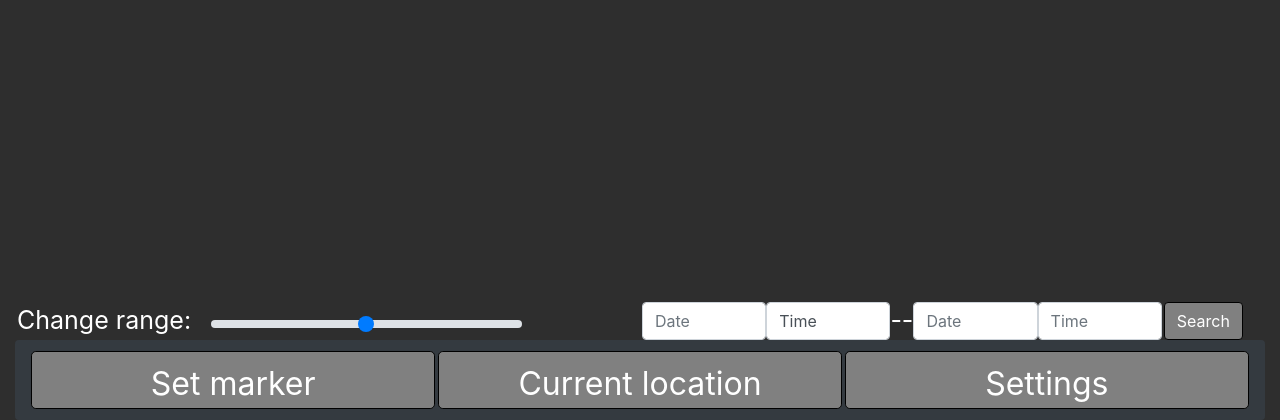
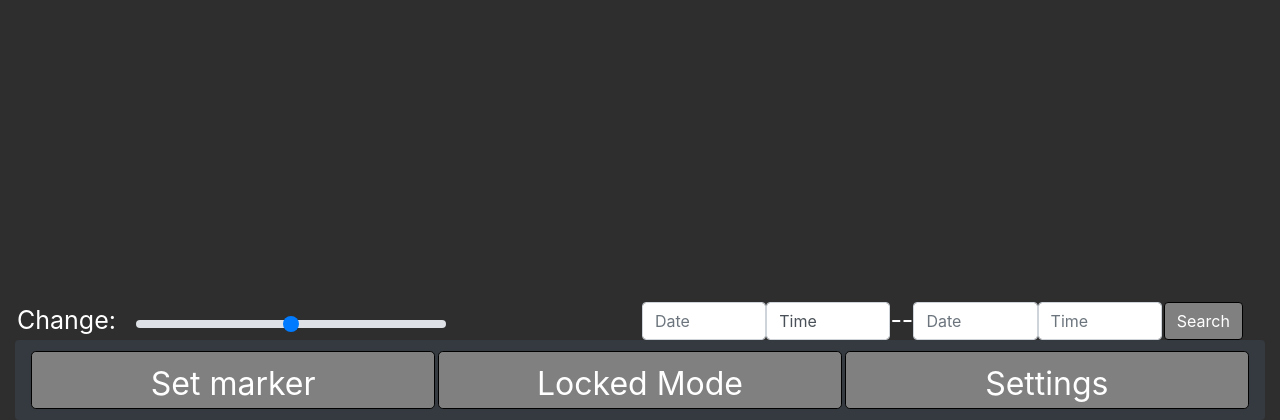
Before and after one commit to MTBorg/Place-of-interest, a Flask app: template server/templates/index.html in a window 1280 px wide. Shown: the part 380-800 px from the top of the page. Run offline with Flask 2, Linux system fonts and the light colour scheme; the template is opened without the code that fills it, so the values that code supplies are empty; some libraries are stand-ins or nearby versions.

Commit message:
Update index.html

```diff
--- a/server/templates/index.html
+++ b/server/templates/index.html
@@ -24,8 +24,8 @@
                 <div class="col-sm-12 col-lg-12 date-margin mx-auto ">
 				<form method="post" id="date-form" action="" class="mx-auto">
 					<div id="mapScaler">
-						<p id="slideLabel"> Change range:  </p>
-						<input type="range" class="custom-range" id="slider1"  min="1000" max="10000" step="100">
+						<p id="slideLabel"> Change:  </p>
+						<input type="range" class="custom-range" id="slider1"  min="1000" max="10000" step="100" onchange="changeRange()">
 					</div>
 					<div class="form-group  dateform">
                         <input type="text" class="date form-control" name="start_date" min="2019-01-01"  placeholder="Date" onfocus="(this.type='date')">
@@ -57,8 +57,8 @@
                                 </form>
                              </li>
                             <li class="nav-item mx-auto">  <!-- Just none-functions buttons for display-->
-                                <button class="btn btn-primary btn-lg btn-block but-graphics" onclick="reCenterMap()">
-                                    Current location
+                                <button class="btn btn-primary btn-lg btn-block but-graphics" id="toggleBut" onclick="toggleMode()" value="1">
+									Locked Mode
                                 </button>
                             </li>
                             <li class="nav-item nav-right-item">
@@ -82,17 +82,23 @@
     var lat = document.getElementById("latInput")
     var lng = document.getElementById("lngInput")
     var form = document.getElementById("sendLatLng")
+	var newRange =  document.getElementById("slider1").value;
+	var oldRange = 5000;
     interval = setInterval(getLocation, 30000) // Updates the position every half minute
+
     function reCenterMap() {
-        map.setCenter(new google.maps.LatLng(lat.value, lng.value));
+		map.setCenter(new google.maps.LatLng(lat.value, lng.value));
         map.setZoom(16);
-
+		map.setOptions(
+			{draggable: false}
+		);
     }
 
     function getLocation() {
 
       if (navigator.geolocation) {
           navigator.geolocation.getCurrentPosition(showPosition);
+		  map.setOptions({draggable: false});
       } else {
         worked.value = "Geolocation is not supported by this browser.";
       }
@@ -122,5 +128,23 @@
 
      }
 
+	 function changeRange(newRange, oldRange, position){
+			window.alert("sometext");
+	 }
+
+	function toggleMode() {
+		var x = document.getElementById("toggleBut");
+		window.alert(x.value);
+		if (x.value == 1) {
+			x.innerHTML = "Free Roam Mode";
+			x.value = 0;
+			map.setOptions({draggable: true});
+		} else {
+			x.innerHTML = "Locked Mode";
+			x.value = 1;
+			reCenterMap();
+		}
+	}
+
 
 </script>
```
